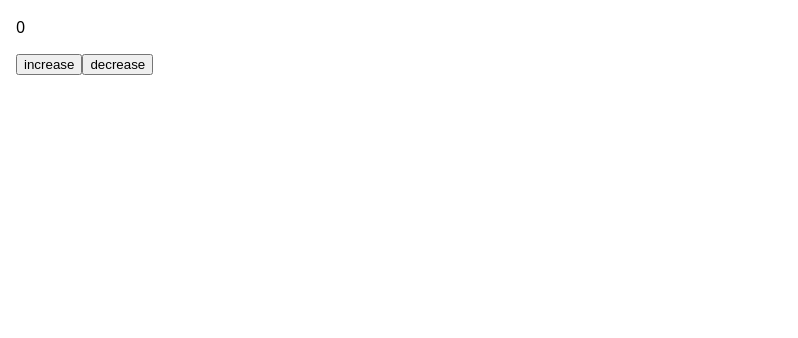
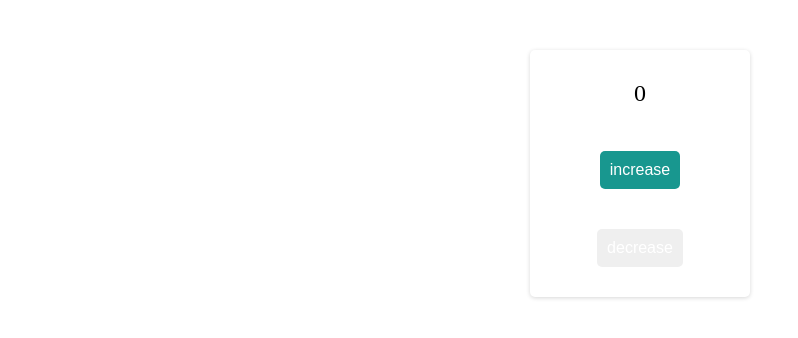
Before and after one commit to itsdagi/reactComponent-function-and-class, a React (Create React App) app: page / in a window 1280 px wide. Shown: the top 338 px of the page, without its empty margins (0-798 px from the left). Built offline with nearby package versions, Linux system fonts and the light colour scheme.

Commit message:
style app js

```diff
--- /dev/null
+++ b/src/App.css
@@ -0,0 +1,39 @@
+.App{
+    text-align: center;
+  }
+
+  .box{
+    max-width: 200px;
+    margin: 50px auto;
+    border-radius: 5px;
+    box-shadow: rgba(0, 0, 0, 0.16) 0px 1px 4px;
+    padding: 10px;
+  }
+
+  p{
+    margin-top: 20px;
+    font-size: 24px;
+    text-align: center;
+  }
+
+  button{
+    padding: 10px;
+    margin: 20px 10px;
+    font-size: 16px;
+    color: #FFFFFF;
+    border: 0px;
+    border-radius: 5px;
+    cursor: pointer;
+  }
+
+  button.add{
+    background-color: #18978F;
+  }
+
+  button.sub{
+    background-color: #EB4747;
+  }
+
+  button.reset{
+    background-color: #0F3460;
+  }
--- a/src/App.js
+++ b/src/App.js
@@ -1,5 +1,5 @@
 import React from 'react'
-import "./style.css"
+import "./App.css"
 import {Footer} from './components/Footer';
 import {Header} from './components/Header'
 import {useState} from 'react'
@@ -8,8 +8,10 @@ export default function App() {
  const [count, setCount] = useState(0)
 
   function handleCount(){
-   count+=1;
-   console.log(count)
+    setCount(count + 1)
+  }
+  function handleSub(){
+    setCount(count - 1)
   }
   return (
     <>
@@ -17,7 +19,7 @@ export default function App() {
       <div className='box'>
         <p>{count}</p>
         <button onClick={handleCount} className='add'>increase</button>
-        <button className='subtract'>decrease</button>
+        <button onClick = {handleSub}className='subtract'>decrease</button>
         </div>
     </div>
     </>
```
